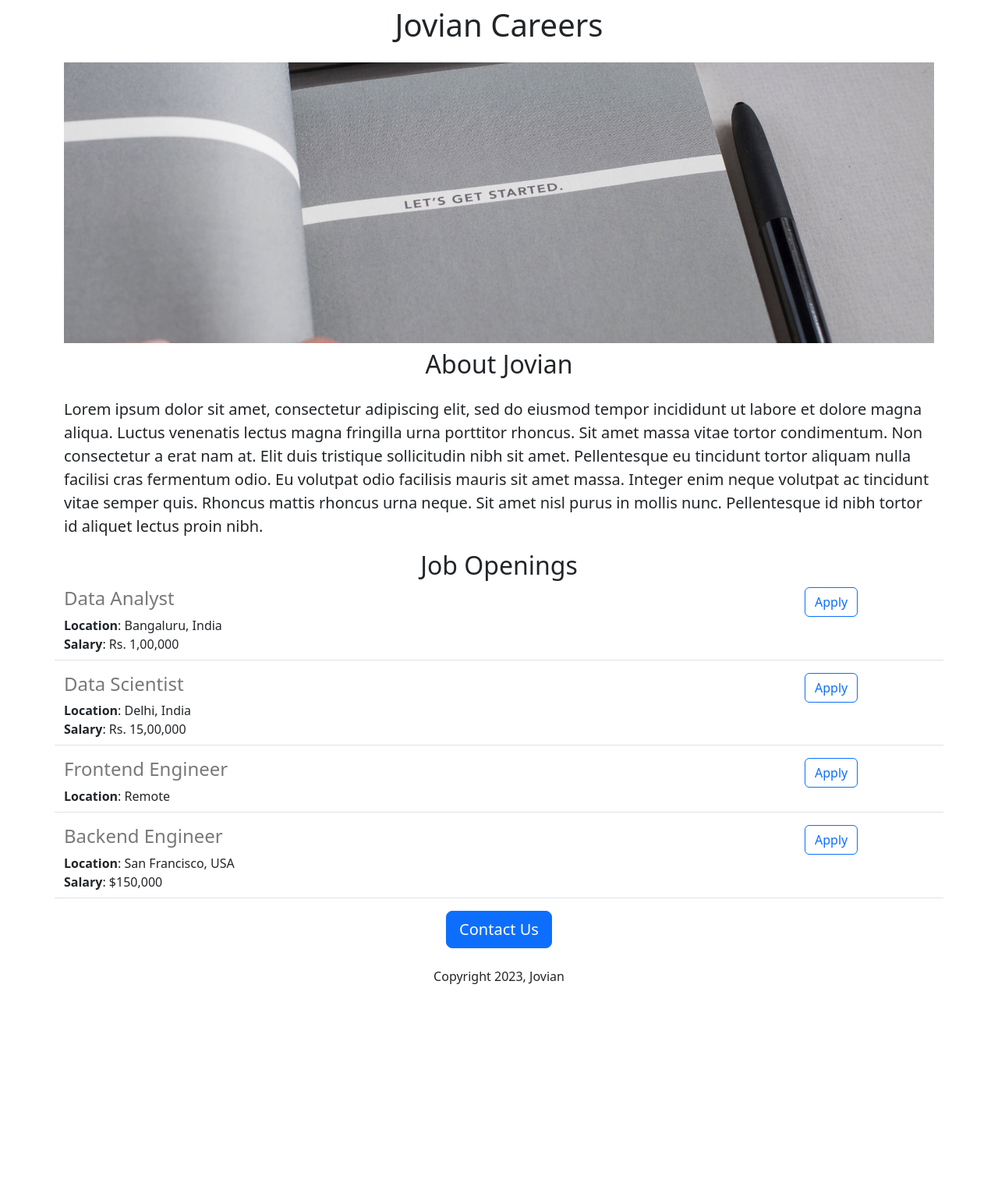
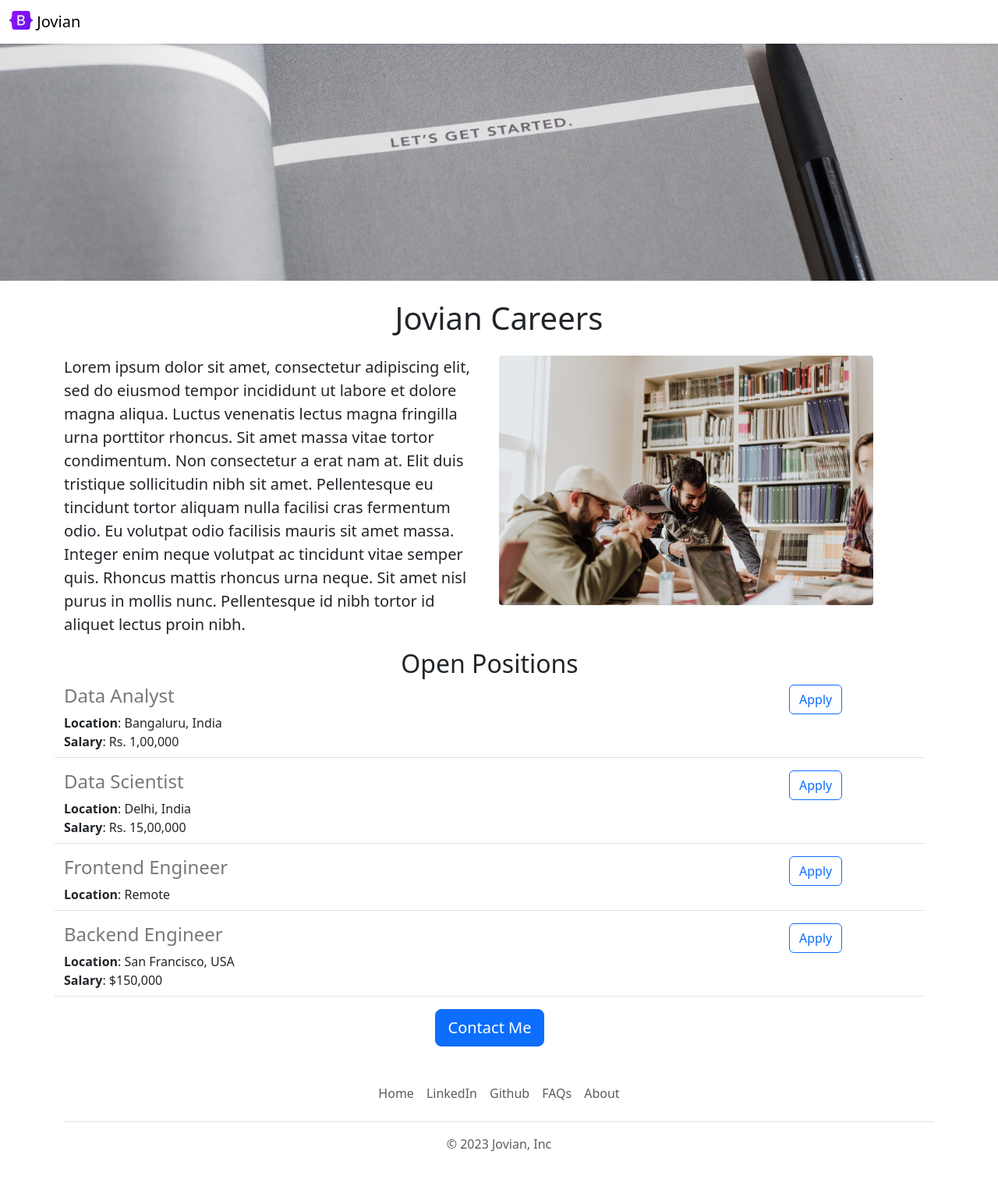
Before and after one commit to Iam-Iman/jovian_careers_website, a Flask app: page / in a window 1280 px wide. Shown: the whole page at 78% size. Before the commit the page ends 1262 px from the top, so only its background shows below. Run offline with Flask 2, Linux system fonts and the light colour scheme.

Commit message:
functional and aesthetic improvements

```diff
--- /dev/null
+++ b/templates/footer.html
@@ -0,0 +1,12 @@
+<div class="container">
+  <footer class="py-3 my-4">
+    <ul class="nav justify-content-center border-bottom pb-3 mb-3">
+      <li class="nav-item"><a target="_blank" href="https://jovian-careers-website-ns2q.onrender.com/" class="nav-link px-2 text-muted">Home</a></li>
+      <li class="nav-item"><a href="#" class="nav-link px-2 text-muted">LinkedIn</a></li>
+      <li class="nav-item"><a href="https://github.com/Iam-Iman/" class="nav-link px-2 text-muted">Github</a></li>
+      <li class="nav-item"><a href="#" class="nav-link px-2 text-muted">FAQs</a></li>
+      <li class="nav-item"><a href="#" class="nav-link px-2 text-muted">About</a></li>
+    </ul>
+    <p class="text-center text-muted">&copy; 2023 Jovian, Inc</p>
+  </footer>
+</div>
--- a/templates/home.html
+++ b/templates/home.html
@@ -10,26 +10,36 @@
         height:360px;
         width:100%;
         object-fit:cover;
+        margin-bottom:16px;
       }
     </style>
   </head>
   <body>
+    {% include 'nav.html' %}
+    <img class="img-fluid" id="banner" src="/static/banner.jpg">
     <div class="container">
       <h1 class="text-center mt-2 mb-4">{{company_name}} Careers</h1>
-      <img class="img-fluid" id="banner" src="https://joviancareerswebsite.nahlan.repl.co/static/banner.jpg">
-      <h2 class="text-center mt-2 mb-4">About Jovian</h2>
-      <p class="lead">Lorem ipsum dolor sit amet, consectetur adipiscing elit, sed do eiusmod tempor incididunt ut labore et dolore magna aliqua. Luctus venenatis lectus magna fringilla urna porttitor rhoncus. Sit amet massa vitae tortor condimentum. Non consectetur a erat nam at. Elit duis tristique sollicitudin nibh sit amet. Pellentesque eu tincidunt tortor aliquam nulla facilisi cras fermentum odio. Eu volutpat odio facilisis mauris sit amet massa. Integer enim neque volutpat ac tincidunt vitae semper quis. Rhoncus mattis rhoncus urna neque. Sit amet nisl purus in mollis nunc. Pellentesque id nibh tortor id aliquet lectus proin nibh.
+      <div class="row" style="margin-bottom:16px">
+      <div class="row">
+        <div class="col-md-6">
+      <p class="lead">
+        Lorem ipsum dolor sit amet, consectetur adipiscing elit, sed do eiusmod tempor incididunt ut labore et dolore magna aliqua. Luctus venenatis lectus magna fringilla urna porttitor rhoncus. Sit amet massa vitae tortor condimentum. Non consectetur a erat nam at. Elit duis tristique sollicitudin nibh sit amet. Pellentesque eu tincidunt tortor aliquam nulla facilisi cras fermentum odio. Eu volutpat odio facilisis mauris sit amet massa. Integer enim neque volutpat ac tincidunt vitae semper quis. Rhoncus mattis rhoncus urna neque. Sit amet nisl purus in mollis nunc. Pellentesque id nibh tortor id aliquet lectus proin nibh.
       </p>
-      <h2 class="text-center">Job Openings</h2>
+        </div>
+        <div class="d-none d-md-block col-md-6">
+        <img src="/static/people.jpg" style="height:320px;
+          border-radius:4px;">
+      </div>
+      <h2 class="text-center">Open Positions</h2>
       <div>
         {% for job in jobs %}
           {% include 'jobitem.html' %}
         {% endfor%}
       </div>
       <div class="text-center">
-        <button class="btn btn-primary btn-lg">Contact Us</button>
-          <p class="mt-4">Copyright 2023, Jovian</p>
+        <a class="btn btn-primary btn-lg" href="mailto:deborah.ngwepe@gmail.com?subject=Questions%20about%20Portfolio&body=My%20name%3A%20%3Cyour%20name%20here%3E%0D%0A%0D%0AYour%20questions%3A%20%3Cyour%20questions%20here%3E">Contact Me</a>
       </div>
     </div>
+      {% include 'footer.html' %}
   </body>
 </html>
--- a/templates/jobitem.html
+++ b/templates/jobitem.html
@@ -14,7 +14,7 @@
     </div>
     {% endif %}
   </div>
-  <div class="col-2">
-    <button type="button" class="btn btn-outline-primary">Apply</button>
+  <div class="col-2 padding-right:16px">
+    <a href="https://google.com" type="button" class="btn btn-outline-primary">Apply</a>
   </div>
 </div>
--- /dev/null
+++ b/templates/nav.html
@@ -0,0 +1,11 @@
+<nav class="navbar shadow-sm fixed-top bg-white">
+  <div class="container-fluid">
+    <a class="navbar-brand" href="#">
+      <img src="/static/logo.svg" alt="Logo" width="30" height="24" class="d-inline-block align-text-top">
+      Jovian
+    </a>
+  </div>
+</nav>
+<div
+  style="height:56px"
+</div>
```
Also changed, not shown: static/logo.svg (added), static/people.jpg (added).
